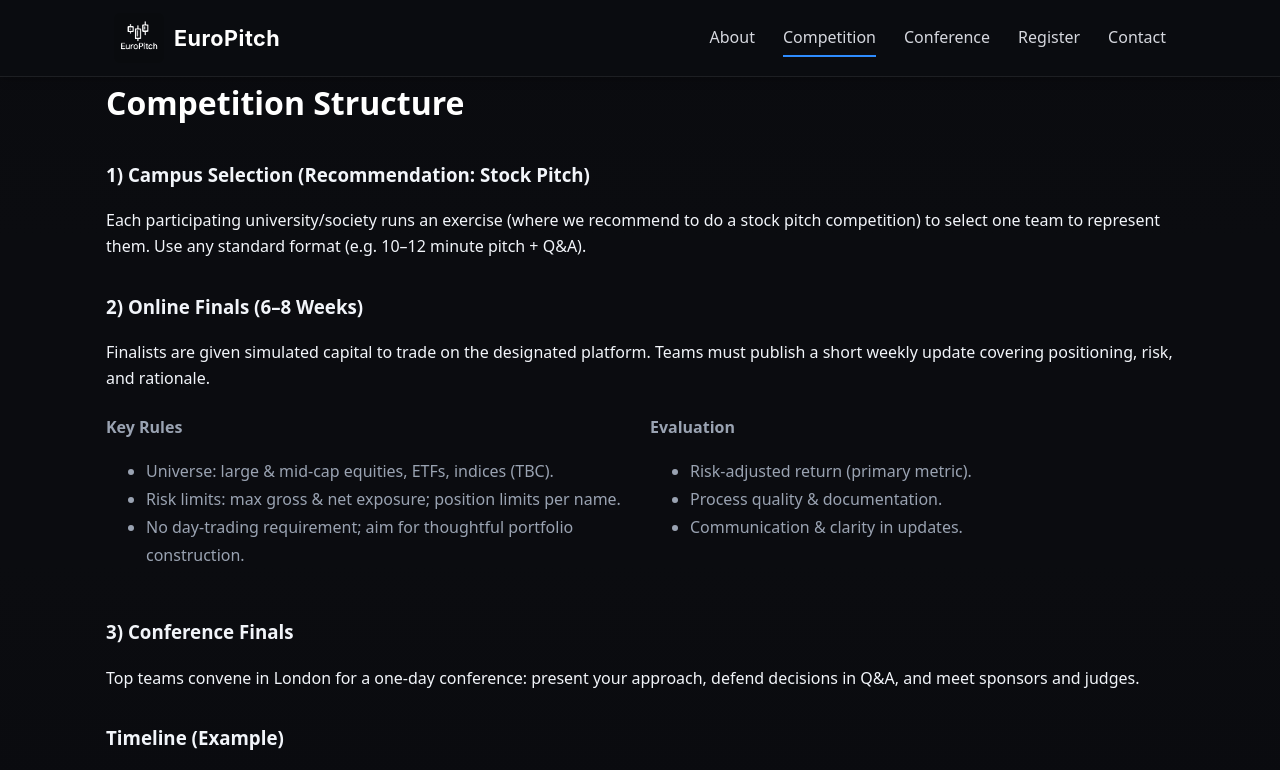
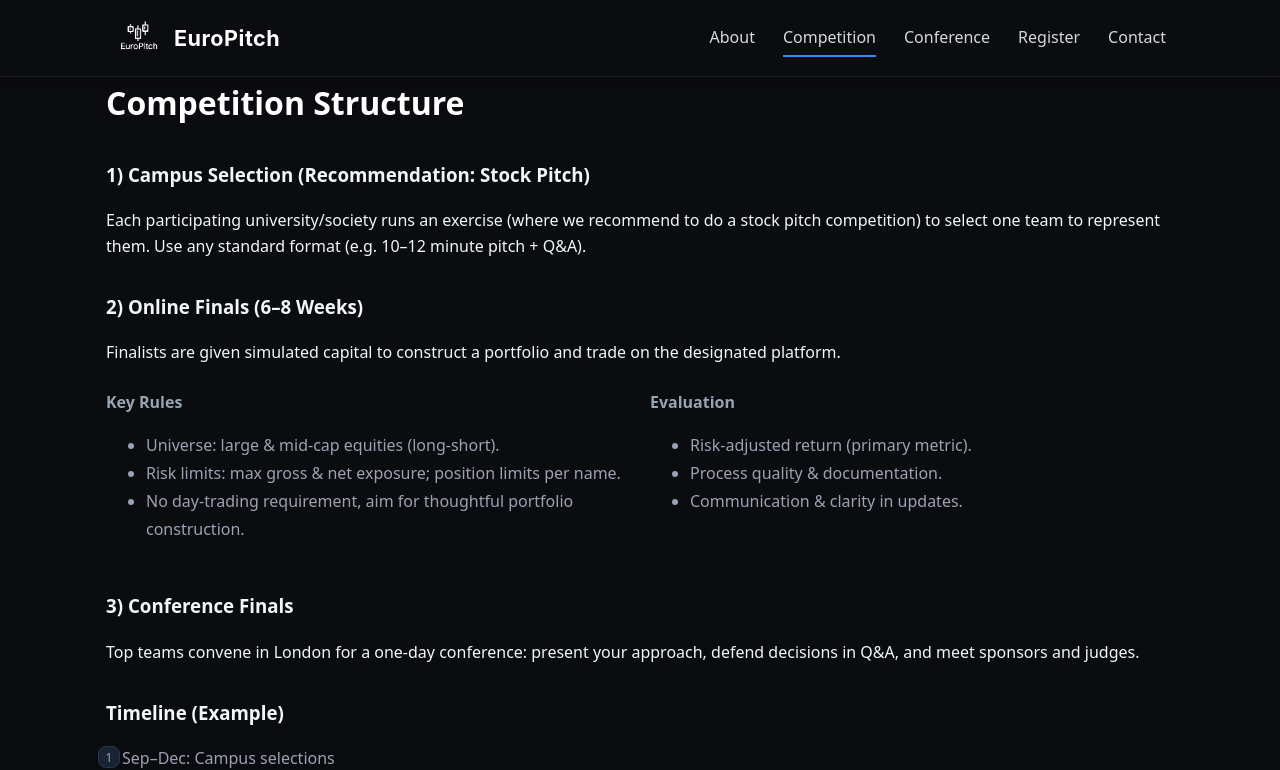
Before and after one commit to EuroPitch/EuroPitch, a React (Vite) app in the folder frontend/: page /competition in a window 1280 px wide. Shown: the top 770 px of the page. Built offline with nearby package versions, Linux system fonts and the light colour scheme.

Commit message:
Fixed some information as we've gone through it

```diff
--- a/frontend/src/App.jsx
+++ b/frontend/src/App.jsx
@@ -8,7 +8,7 @@ import Contact from "./pages/Contact";
 import NotFound from "./pages/404";
 import Registration from "./pages/Registration";
 
-function App() {
+export default function App() {
   return (
     <Router>
       <Routes>
@@ -28,5 +28,3 @@ function App() {
     </Router>
   );
 }
-
-export default App;
--- a/frontend/src/pages/Competition.jsx
+++ b/frontend/src/pages/Competition.jsx
@@ -10,16 +10,15 @@ const Competition = () => (
 
     <h3>2) Online Finals (6–8 Weeks)</h3>
     <p>
-    Finalists are given simulated capital to trade on the designated platform. Teams must
-    publish a short weekly update covering positioning, risk, and rationale.
+    Finalists are given simulated capital to construct a portfolio and trade on the designated platform.
     </p>
     <div className="grid two">
     <div>
     <h4>Key Rules</h4>
     <ul className="bullets">
-    <li>Universe: large & mid‑cap equities, ETFs, indices (TBC).</li>
+    <li>Universe: large & mid‑cap equities (long-short).</li>
     <li>Risk limits: max gross & net exposure; position limits per name.</li>
-    <li>No day‑trading requirement; aim for thoughtful portfolio construction.</li>
+    <li>No day‑trading requirement, aim for thoughtful portfolio construction.</li>
     </ul>
     </div>
     <div>
```
